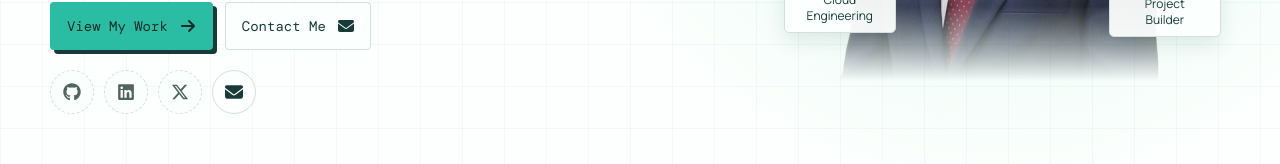
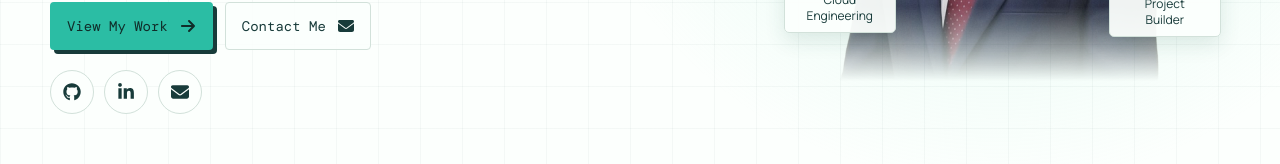
Before and after one commit to Chaitanya01-code/Chaitanya-s_Portfolio, a React (Vite) app: page / in a window 1280 px wide. Shown: the part 502-666 px from the top of the page. Built offline with nearby package versions, Linux system fonts and the light colour scheme; a web font is replaced by a local one.

Commit message:
added social media links

```diff
--- a/src/App.jsx
+++ b/src/App.jsx
@@ -12,10 +12,9 @@
   FaLaptopCode,
   FaMoon,
   FaSun,
-  FaXTwitter,
   FaXmark,
 } from 'react-icons/fa6'
-import { FaAws, FaLinkedin } from 'react-icons/fa'
+import { FaAws, FaLinkedinIn } from 'react-icons/fa'
 import {
   SiCss,
   SiDocker,
@@ -32,16 +31,11 @@
   SiTensorflow,
 } from 'react-icons/si'
 import portrait from './assets/cutout.png.png'
+import { links } from './data/links.js'
 import projects from './data/projects.js'
 import skillGroups from './data/skills.js'
 import './App.css'
 
-const email = 'chaitanyashirsath92@gmail.com'
-const socialLinks = {
-  github: '',
-  linkedin: '',
-  x: '',
-}
 const resumeUrl = ''
 
 const skillIcons = {
@@ -158,21 +152,18 @@
             <a className="button button-primary" href="#projects">
               View My Work <FaArrowRight aria-hidden="true" />
             </a>
-            <a className="button button-outline" href={`mailto:${email}`}>
+            <a className="button button-outline" href={`mailto:${links.email}?subject=Hello%20Chaitanya`}>
               Contact Me <FaEnvelope aria-hidden="true" />
             </a>
           </div>
           <div className="social-links hero-social" aria-label="Social links">
-            <SocialLink href={socialLinks.github} label="GitHub">
+            <SocialLink href={links.github} label="GitHub">
               <FaGithub aria-hidden="true" />
             </SocialLink>
-            <SocialLink href={socialLinks.linkedin} label="LinkedIn">
-              <FaLinkedin aria-hidden="true" />
+            <SocialLink href={links.linkedin} label="LinkedIn">
+              <FaLinkedinIn aria-hidden="true" />
             </SocialLink>
-            <SocialLink href={socialLinks.x} label="X / Twitter">
-              <FaXTwitter aria-hidden="true" />
-            </SocialLink>
-            <a href={`mailto:${email}`} aria-label="Email" title="Email">
+            <a href={`mailto:${links.email}?subject=Hello%20Chaitanya`} aria-label="Email" title="Email">
               <FaEnvelope aria-hidden="true" />
             </a>
           </div>
@@ -303,13 +294,13 @@
         <div className="footer-right">
           <p>Open to internships, collaborations, and conversations about the future of intelligent products.</p>
           <div className="contact-actions">
-            <a className="button button-primary" href={`mailto:${email}`}>
+            <a className="button button-primary" href={`mailto:${links.email}?subject=Hello%20Chaitanya`}>
               Email me <FaEnvelope aria-hidden="true" />
             </a>
-            <SocialLink href={socialLinks.github} label="Visit GitHub" className="button button-outline">
+            <SocialLink href={links.github} label="Visit GitHub" className="button button-outline">
               GitHub <FaArrowUpRightFromSquare aria-hidden="true" />
             </SocialLink>
-            <SocialLink href={socialLinks.linkedin} label="Visit LinkedIn" className="button button-outline">
+            <SocialLink href={links.linkedin} label="Visit LinkedIn" className="button button-outline">
               LinkedIn <FaArrowUpRightFromSquare aria-hidden="true" />
             </SocialLink>
           </div>
--- /dev/null
+++ b/src/data/links.js
@@ -0,0 +1,5 @@
+export const links = {
+  email: 'chaitanyashirsath92@gmail.com',
+  github: 'https://github.com/Chaitanya01-code',
+  linkedin: 'https://www.linkedin.com/in/chaitanya-shirsath-4075093b5',
+}
```
